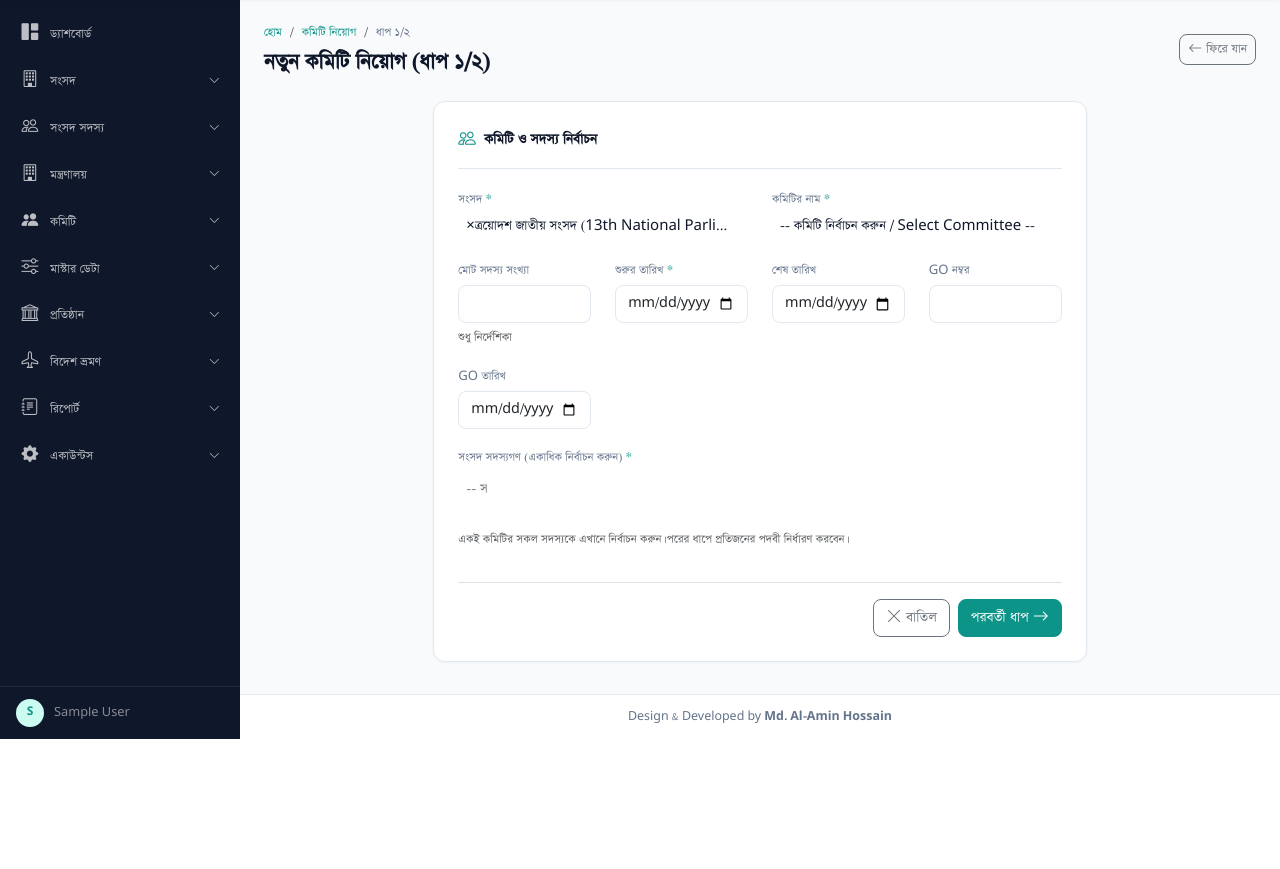
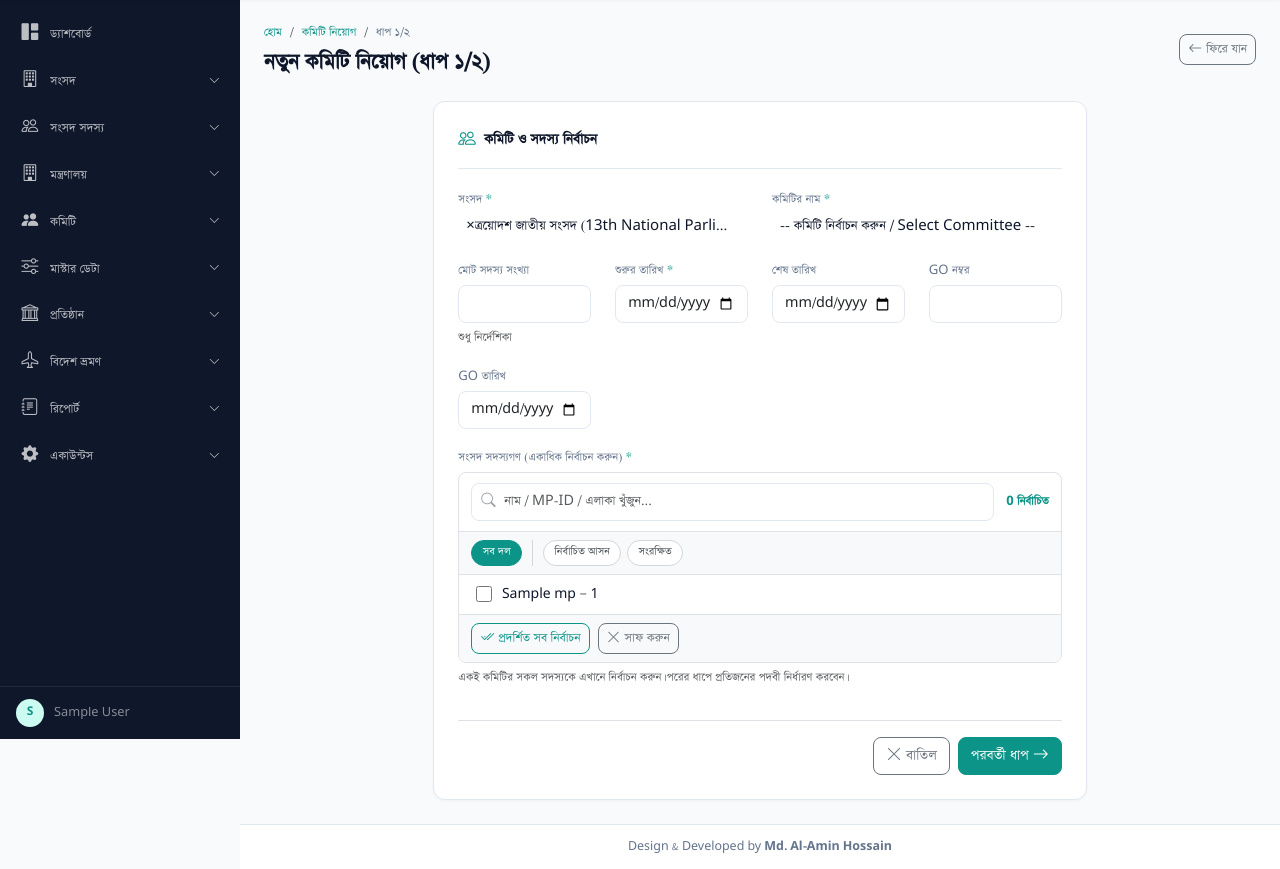
Before and after one commit to alamin-cse-jnu/MP_Management_System, a Django app: page /committee/create/ in a window 1280 px wide. Shown: the part 61-930 px from the top of the page. Before the commit the page ends 800 px from the top, so only its background shows below. Run offline with Django 5.2, Linux system fonts and the light colour scheme; a user stored in the database is signed in; data comes from the database, SQL or seed files in the repository; tables that the repository leaves empty hold one stand-in row (values such as "Sample post"); parts of the project's set-up code (start-up, migrations or seed data) failed here and were passed over; some libraries are stand-ins or nearby versions.

Commit message:
Replace MP multi-select with filterable checkbox panel
Committee / institution / travel multi-MP pickers now use a searchable
checkbox panel (search, party + seat-type filter chips, select-all-shown,
clear, live count, chosen chips) instead of the Select2 multi-select.
Committee shows the count reconciled against Total members ("X / Y").

MPMultipleChoiceField is unchanged (validation identical); rendered via the
new {% mp_picker %} tag + partial. No migration (only a queryset annotation).

Co-Authored-By: Claude Opus 4.8 <noreply@anthropic.com>

```diff
--- /dev/null
+++ b/apps/mp/templatetags/mp_picker_tags.py
@@ -0,0 +1,72 @@
+"""Template tag that renders the filterable MP checkbox-panel picker.
+
+Replaces a bare ``{{ form.mps }}`` (an ``MPMultipleChoiceField``) with a
+searchable, party/seat-type-filterable checkbox panel. The field keeps its
+normal name/values, so form validation and cleaning are unchanged — only the
+rendering differs.
+
+Usage in a template::
+
+    {% load mp_picker_tags %}
+    {% mp_picker form.mps %}
+
+Pass ``total_field`` (another bound field, e.g. a "total members" guide) to
+show the live count as "X / Y selected", reconciled as that input changes::
+
+    {% mp_picker form.mps form.total_count %}
+"""
+from django import template
+from django.utils.translation import get_language
+
+register = template.Library()
+
+
+def _is_en():
+    lang = get_language()
+    return bool(lang and lang.startswith('en'))
+
+
+@register.inclusion_tag('partials/_mp_picker.html')
+def mp_picker(bound_field, total_field=None):
+    field = bound_field.field
+    qs = field.queryset
+    is_en = _is_en()
+
+    # Selected pks from the bound value (model instances on initial, raw
+    # strings on a re-rendered POST).
+    raw = bound_field.value()
+    if raw is None:
+        raw = []
+    elif not isinstance(raw, (list, tuple, set)):
+        raw = [raw]
+    selected = {str(getattr(v, 'pk', v)) for v in raw}
+
+    options = []
+    party_counts = {}
+    for obj in qs:
+        label = field.label_from_instance(obj)
+        p_bn = getattr(obj, '_party_bn', None)
+        p_en = getattr(obj, '_party_en', None)
+        party = ((p_en or p_bn) if is_en else (p_bn or p_en)) or ''
+        pk = str(obj.pk)
+        if party:
+            party_counts[party] = party_counts.get(party, 0) + 1
+        options.append({
+            'value': pk,
+            'label': label,
+            'party': party,
+            'mtype': getattr(obj, 'member_type', 'direct'),
+            'checked': pk in selected,
+            'search': label.lower(),
+        })
+
+    return {
+        'name': bound_field.html_name,
+        'field_id': bound_field.id_for_label or ('id_' + bound_field.html_name),
+        'options': options,
+        'parties': sorted(party_counts.keys()),
+        'selected_count': len(selected),
+        'total_input_id': total_field.id_for_label if total_field is not None else '',
+        'errors': bound_field.errors,
+        'is_en': is_en,
+    }
--- /dev/null
+++ b/static/css/mp_picker.css
@@ -0,0 +1,154 @@
+/* ── MP picker: filterable checkbox panel ───────────────────────────────────
+   Replaces the Select2 multi-select for choosing many MPs (committee,
+   institution, foreign-travel participant add). */
+
+.mp-picker {
+  border: 1px solid var(--bs-border-color, #dee2e6);
+  border-radius: .5rem;
+  background: #fff;
+  overflow: hidden;
+}
+
+/* Toolbar: search + live count */
+.mp-picker-bar {
+  display: flex;
+  align-items: center;
+  gap: .75rem;
+  padding: .625rem .75rem;
+  border-bottom: 1px solid var(--bs-border-color, #dee2e6);
+}
+.mp-picker-search {
+  position: relative;
+  flex: 1 1 auto;
+}
+.mp-picker-search .bi {
+  position: absolute;
+  left: .625rem;
+  top: 50%;
+  transform: translateY(-50%);
+  color: #9aa0a6;
+  font-size: .9rem;
+  pointer-events: none;
+}
+.mp-picker-search .mp-picker-q {
+  padding-left: 2rem;
+}
+.mp-picker-count {
+  flex: 0 0 auto;
+  font-size: .8125rem;
+  font-weight: 600;
+  color: var(--bs-primary, #0d6efd);
+  white-space: nowrap;
+}
+.mp-picker-count.over { color: #dc3545; }  /* selected exceeds the stated total */
+
+/* Filter chips */
+.mp-picker-filters {
+  display: flex;
+  flex-wrap: wrap;
+  align-items: center;
+  gap: .375rem;
+  padding: .5rem .75rem;
+  border-bottom: 1px solid var(--bs-border-color, #dee2e6);
+  background: #f8f9fa;
+}
+.mp-chip {
+  border: 1px solid #d3d7db;
+  background: #fff;
+  color: #495057;
+  border-radius: 999px;
+  padding: .15rem .65rem;
+  font-size: .78rem;
+  line-height: 1.5;
+  cursor: pointer;
+  transition: all .12s ease;
+}
+.mp-chip:hover { border-color: var(--bs-primary, #0d6efd); }
+.mp-chip.active {
+  background: var(--bs-primary, #0d6efd);
+  border-color: var(--bs-primary, #0d6efd);
+  color: #fff;
+}
+.mp-picker-sep {
+  width: 1px;
+  align-self: stretch;
+  background: #d3d7db;
+  margin: 0 .25rem;
+}
+
+/* Scrollable option list */
+.mp-picker-list {
+  max-height: 320px;
+  overflow-y: auto;
+  padding: .25rem 0;
+}
+.mp-picker-item {
+  display: flex;
+  align-items: center;
+  gap: .625rem;
+  padding: .4rem .85rem;
+  margin: 0;
+  cursor: pointer;
+  font-size: .875rem;
+  border-left: 3px solid transparent;
+}
+.mp-picker-item:hover { background: #f1f6ff; }
+.mp-picker-item.checked {
+  background: #eef5ff;
+  border-left-color: var(--bs-primary, #0d6efd);
+}
+.mp-picker-item input[type="checkbox"] {
+  flex: 0 0 auto;
+  width: 1rem;
+  height: 1rem;
+  cursor: pointer;
+}
+.mp-picker-name { line-height: 1.35; }
+.mp-picker-empty { padding: 1rem .85rem; }
+
+/* Actions */
+.mp-picker-actions {
+  display: flex;
+  gap: .5rem;
+  padding: .5rem .75rem;
+  border-top: 1px solid var(--bs-border-color, #dee2e6);
+  background: #f8f9fa;
+}
+
+/* Chosen chips */
+.mp-picker-chosen {
+  display: flex;
+  flex-wrap: wrap;
+  gap: .375rem;
+  padding: .5rem .75rem 0;
+}
+.mp-picker-chosen:empty { display: none; }
+.mp-chosen-chip {
+  display: inline-flex;
+  align-items: center;
+  gap: .35rem;
+  background: #e7f0ff;
+  border: 1px solid #c4dbff;
+  color: #0a58ca;
+  border-radius: 999px;
+  padding: .1rem .25rem .1rem .6rem;
+  font-size: .78rem;
+  max-width: 100%;
+}
+.mp-chosen-chip > span {
+  overflow: hidden;
+  text-overflow: ellipsis;
+  white-space: nowrap;
+  max-width: 22ch;
+}
+.mp-chosen-x {
+  border: 0;
+  background: transparent;
+  color: #0a58ca;
+  font-size: 1rem;
+  line-height: 1;
+  padding: 0 .2rem;
+  cursor: pointer;
+  border-radius: 50%;
+}
+.mp-chosen-x:hover { background: rgba(10,88,202,.15); }
--- /dev/null
+++ b/static/js/mp_picker.js
@@ -0,0 +1,135 @@
+/* MP picker — filterable checkbox panel.
+ * Wires search, party/seat-type chips, "select all shown", clear, the live
+ * count and the chosen-chip strip. Idempotent and safe to call repeatedly
+ * (e.g. after HTMX swaps); each panel initialises once. */
+(function () {
+  function initPicker(panel) {
+    if (panel.dataset.mpInit) return;
+    panel.dataset.mpInit = '1';
+
+    var q        = panel.querySelector('.mp-picker-q');
+    var list     = panel.querySelector('.mp-picker-list');
+    var items    = Array.prototype.slice.call(panel.querySelectorAll('.mp-picker-item'));
+    var countEl  = panel.querySelector('.mp-picker-count');
+    var chosenEl = panel.querySelector('.mp-picker-chosen');
+    var emptyEl  = panel.querySelector('.mp-picker-empty');
+    var suffix   = countEl ? (countEl.dataset.suffix || '') : '';
+    var totalId  = countEl ? (countEl.dataset.totalInput || '') : '';
+    var totalInp = totalId ? document.getElementById(totalId) : null;
+    var activeParty = '';
+    var activeType  = '';
+
+    function matches(it) {
+      if (activeParty && it.dataset.party !== activeParty) return false;
+      if (activeType && it.dataset.type !== activeType) return false;
+      var term = (q.value || '').trim().toLowerCase();
+      if (term && it.dataset.search.indexOf(term) === -1) return false;
+      return true;
+    }
+
+    function applyFilter() {
+      var shown = 0;
+      items.forEach(function (it) {
+        var ok = matches(it);
+        it.hidden = !ok;
+        if (ok) shown++;
+      });
+      if (emptyEl) emptyEl.hidden = shown !== 0;
+    }
+
+    function checkedItems() {
+      return items.filter(function (it) { return it.querySelector('input').checked; });
+    }
+
+    function refresh() {
+      var checked = checkedItems();
+      if (countEl) {
+        var n = checked.length;
+        var total = totalInp ? parseInt(totalInp.value, 10) : NaN;
+        if (!isNaN(total) && total > 0) {
+          countEl.textContent = n + ' / ' + total + suffix;
+          countEl.classList.toggle('over', n > total);
+        } else {
+          countEl.textContent = n + suffix;
+          countEl.classList.remove('over');
+        }
+      }
+      items.forEach(function (it) {
+        it.classList.toggle('checked', it.querySelector('input').checked);
+      });
+      // Rebuild chosen chips
+      chosenEl.innerHTML = '';
+      checked.forEach(function (it) {
+        var chip = document.createElement('span');
+        chip.className = 'mp-chosen-chip';
+        var label = document.createElement('span');
+        label.textContent = it.querySelector('.mp-picker-name').textContent;
+        var x = document.createElement('button');
+        x.type = 'button';
+        x.className = 'mp-chosen-x';
+        x.setAttribute('aria-label', 'Remove');
+        x.innerHTML = '&times;';
+        x.addEventListener('click', function () {
+          it.querySelector('input').checked = false;
+          refresh();
+        });
+        chip.appendChild(label);
+        chip.appendChild(x);
+        chosenEl.appendChild(chip);
+      });
+    }
+
+    if (q) q.addEventListener('input', applyFilter);
+    if (totalInp) totalInp.addEventListener('input', refresh);
+
+    panel.querySelectorAll('.mp-chip[data-party]').forEach(function (btn) {
+      btn.addEventListener('click', function () {
+        activeParty = btn.dataset.party;
+        panel.querySelectorAll('.mp-chip[data-party]').forEach(function (b) {
+          b.classList.toggle('active', b === btn);
+        });
+        applyFilter();
+      });
+    });
+
+    panel.querySelectorAll('.mp-chip[data-type]').forEach(function (btn) {
+      btn.addEventListener('click', function () {
+        activeType = (activeType === btn.dataset.type) ? '' : btn.dataset.type;
+        panel.querySelectorAll('.mp-chip[data-type]').forEach(function (b) {
+          b.classList.toggle('active', b.dataset.type === activeType);
+        });
+        applyFilter();
+      });
+    });
+
+    list.addEventListener('change', function (e) {
+      if (e.target && e.target.matches('input[type="checkbox"]')) refresh();
+    });
+
+    var selectShown = panel.querySelector('.mp-select-shown');
+    if (selectShown) selectShown.addEventListener('click', function () {
+      items.forEach(function (it) {
+        if (!it.hidden) it.querySelector('input').checked = true;
+      });
+      refresh();
+    });
+
+    var clearBtn = panel.querySelector('.mp-clear');
+    if (clearBtn) clearBtn.addEventListener('click', function () {
+      items.forEach(function (it) { it.querySelector('input').checked = false; });
+      refresh();
+    });
+
+    applyFilter();
+    refresh();
+  }
+
+  function initAll(root) {
+    (root || document).querySelectorAll('.mp-picker').forEach(initPicker);
+  }
+
+  if (document.readyState !== 'loading') initAll();
+  else document.addEventListener('DOMContentLoaded', function () { initAll(); });
+
+  document.addEventListener('htmx:afterSwap', function (e) { initAll(e.target); });
+})();
--- a/templates/base.html
+++ b/templates/base.html
@@ -25,6 +25,7 @@
 
   <!-- Theme CSS -->
   <link rel="stylesheet" href="{% static 'css/theme.css' %}">
+  <link rel="stylesheet" href="{% static 'css/mp_picker.css' %}">
 
   <style>
     .global-search-wrap { position: relative; }
@@ -238,6 +239,7 @@
 <script src="https://unpkg.com/htmx.org@2.0.4/dist/htmx.min.js"></script>
 <script src="https://cdn.jsdelivr.net/npm/jquery@3.7.1/dist/jquery.min.js"></script>
 <script src="https://cdn.jsdelivr.net/npm/select2@4.1.0-rc.0/dist/js/select2.min.js"></script>
+<script src="{% static 'js/mp_picker.js' %}"></script>
 
 <script>
   // Sidebar toggle — desktop collapses to 64px; mobile shows overlay
--- a/templates/committee/assignment_step1.html
+++ b/templates/committee/assignment_step1.html
@@ -1,5 +1,5 @@
 {% extends "base.html" %}
-{% load static lang_tags %}
+{% load static lang_tags mp_picker_tags %}
 {% block title %}{% ui title_bn title_en %}{% endblock %}
 {% block content %}
 <div class="d-flex align-items-center justify-content-between mb-4">
@@ -34,9 +34,8 @@
         <div class="col-md-3 mb-3"><label class="form-label fw-medium">{% ui "GO তারিখ" "GO Date" %}</label>{{ form.go_date }}</div>
         <div class="col-md-12 mb-3">
           <label class="form-label fw-medium">{% ui "সংসদ সদস্যগণ (একাধিক নির্বাচন করুন)" "Members of Parliament (select multiple)" %} <span class="text-primary">*</span></label>
-          {{ form.mps }}
+          {% mp_picker form.mps form.total_count %}
           <div class="form-text">{% ui "একই কমিটির সকল সদস্যকে এখানে নির্বাচন করুন। পরের ধাপে প্রতিজনের পদবী নির্ধারণ করবেন।" "Select all members of this committee. You'll set each one's position in the next step." %}</div>
-          {% if form.mps.errors %}<div class="text-danger small mt-1">{{ form.mps.errors }}</div>{% endif %}
         </div>
       </div>
       <div class="d-flex gap-2 justify-content-end mt-3 pt-3 border-top">
--- a/templates/institution/assignment_form.html
+++ b/templates/institution/assignment_form.html
@@ -1,5 +1,5 @@
 {% extends "base.html" %}
-{% load static lang_tags %}
+{% load static lang_tags mp_picker_tags %}
 {% block title %}{% ui title_bn title_en %}{% endblock %}
 {% block content %}
 <div class="d-flex align-items-center justify-content-between mb-4">
@@ -26,9 +26,8 @@
       <div class="row">
         <div class="col-md-12 mb-3">
           <label class="form-label fw-medium">{% ui "সংসদ সদস্যগণ (একাধিক নির্বাচন করুন)" "Members of Parliament (select multiple)" %} <span class="text-primary">*</span></label>
-          {{ form.mps }}
+          {% mp_picker form.mps %}
           <div class="form-text">{% ui "একটি GO একাধিক সদস্য কভার করলে এখানে সবাইকে নির্বাচন করুন — প্রতিটির জন্য আলাদা নিয়োগ তৈরি হবে।" "If one GO covers several MPs, select them all here — one assignment is created per MP." %}</div>
-          {% if form.mps.errors %}<div class="text-danger small mt-1">{{ form.mps.errors }}</div>{% endif %}
         </div>
       </div>
       {% elif form.mp %}
--- /dev/null
+++ b/templates/partials/_mp_picker.html
@@ -0,0 +1,47 @@
+{% load lang_tags %}
+<div class="mp-picker" data-name="{{ name }}">
+
+  <div class="mp-picker-bar">
+    <div class="mp-picker-search">
+      <i class="bi bi-search"></i>
+      <input type="text" class="form-control form-control-sm mp-picker-q"
+             placeholder="{% ui 'নাম / MP-ID / এলাকা খুঁজুন...' 'Search name / MP-ID / constituency...' %}"
+             autocomplete="off">
+    </div>
+    <span class="mp-picker-count" data-suffix="{% ui ' নির্বাচিত' ' selected' %}" data-total-input="{{ total_input_id }}">{{ selected_count }}{% ui ' নির্বাচিত' ' selected' %}</span>
+  </div>
+
+  <div class="mp-picker-filters">
+    <button type="button" class="mp-chip active" data-party="">{% ui "সব দল" "All parties" %}</button>
+    {% for p in parties %}
+      <button type="button" class="mp-chip" data-party="{{ p }}">{{ p }}</button>
+    {% endfor %}
+    <span class="mp-picker-sep"></span>
+    <button type="button" class="mp-chip" data-type="direct">{% ui "নির্বাচিত আসন" "Direct" %}</button>
+    <button type="button" class="mp-chip" data-type="reserved">{% ui "সংরক্ষিত" "Reserved" %}</button>
+  </div>
+
+  <div class="mp-picker-list">
+    {% for opt in options %}
+    <label class="mp-picker-item{% if opt.checked %} checked{% endif %}"
+           data-search="{{ opt.search }}" data-party="{{ opt.party }}" data-type="{{ opt.mtype }}">
+      <input type="checkbox" name="{{ name }}" value="{{ opt.value }}"{% if opt.checked %} checked{% endif %}>
+      <span class="mp-picker-name">{{ opt.label }}</span>
+    </label>
+    {% endfor %}
+    <div class="mp-picker-empty text-muted small" hidden>{% ui "কোনো সদস্য মেলেনি।" "No members match your filters." %}</div>
+  </div>
+
+  <div class="mp-picker-actions">
+    <button type="button" class="btn btn-sm btn-outline-primary mp-select-shown">
+      <i class="bi bi-check2-all me-1"></i>{% ui "প্রদর্শিত সব নির্বাচন" "Select all shown" %}
+    </button>
+    <button type="button" class="btn btn-sm btn-outline-secondary mp-clear">
+      <i class="bi bi-x-lg me-1"></i>{% ui "সাফ করুন" "Clear" %}
+    </button>
+  </div>
+
+  <div class="mp-picker-chosen"></div>
+
+  {% if errors %}<div class="text-danger small mt-1">{{ errors }}</div>{% endif %}
+</div>
--- a/templates/travel/tour_form.html
+++ b/templates/travel/tour_form.html
@@ -1,5 +1,5 @@
 {% extends "base.html" %}
-{% load static lang_tags %}
+{% load static lang_tags mp_picker_tags %}
 {% block title %}{% ui title_bn title_en %}{% endblock %}
 
 {% block content %}
@@ -225,7 +225,7 @@
         <form method="post" action="{% url 'travel:participant_add' tour.pk %}">
           {% csrf_token %}
           <label class="form-label">{% ui "সদস্য নির্বাচন করুন (একাধিক)" "Select MPs (multiple)" %} <span class="required-mark">*</span></label>
-          {{ participant_form.mps }}
+          {% mp_picker participant_form.mps %}
           <div class="text-end mt-2">
             <button type="submit" class="btn btn-primary btn-sm">
               <i class="bi bi-plus-lg me-1"></i>{% ui "যোগ করুন" "Add" %}
```
Also changed, not shown: CLAUDE.md (+9 -0 lines), apps/mp/form_fields.py (+14 -0 lines), apps/mp/templatetags/__init__.py (added).
